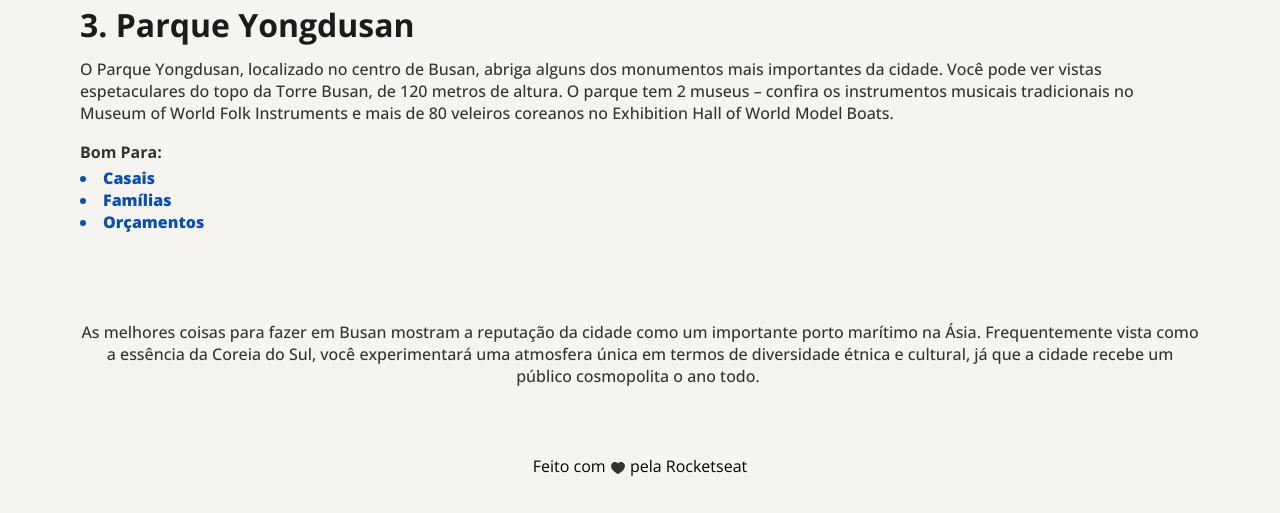
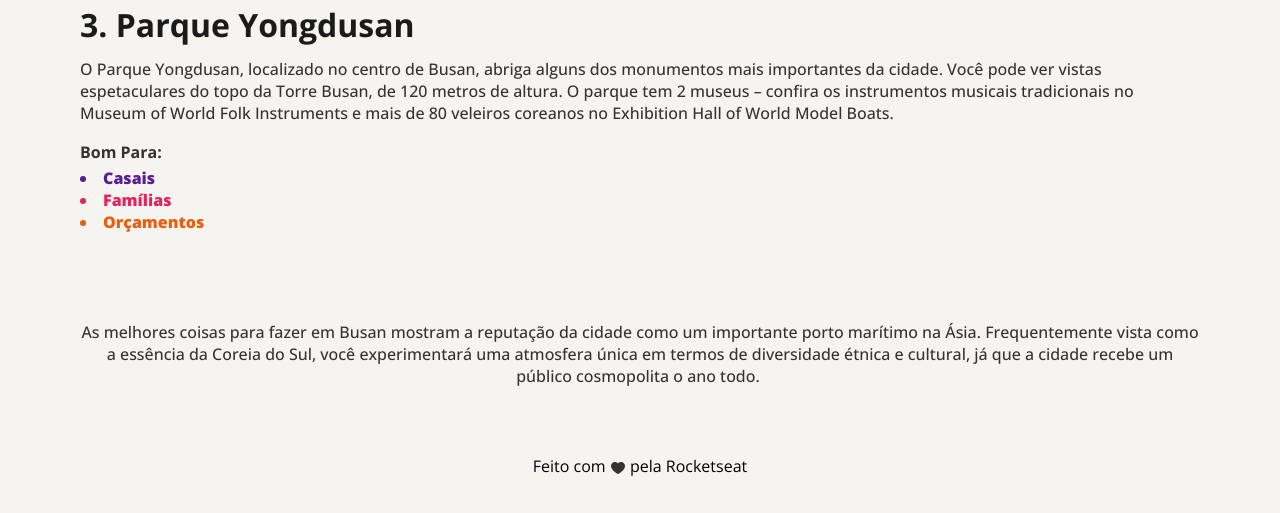
Before and after one commit to JuanBarcelos/local-turistico, a plain HTML site: page index.html in a window 1280 px wide. Shown: the part 2845-3358 px from the top of the page. Drawn offline with nearby package versions, Linux system fonts and the light colour scheme.

Commit message:
style color ul

```diff
--- a/index.html
+++ b/index.html
@@ -61,9 +61,9 @@
             </p>
             <ul>
               <strong>Bom Para:</strong>
-              <li>Casais</li>
-              <li>Famílias</li>
-              <li>Orçamentos</li>
+              <li class="li-index-1">Casais</li>
+              <li class="li-index-2">Famílias</li>
+              <li class="li-index-3">Orçamentos</li>
             </ul>
           </div>
         </li>
--- a/src/style.css
+++ b/src/style.css
@@ -125,6 +125,19 @@ strong{
   margin: 0;
 }
 
+.about ul .li-index-1::marker,
+.about ul .li-index-1 {
+  color: #591B98;
+}
+.about ul .li-index-2::marker,
+.about ul .li-index-2 {
+  color: #E5245E;
+}
+.about ul .li-index-3::marker,
+.about ul .li-index-3 {
+  color: #E95E10;
+}
+
 footer{
  margin-top: 68px;
  text-align: center;
```
